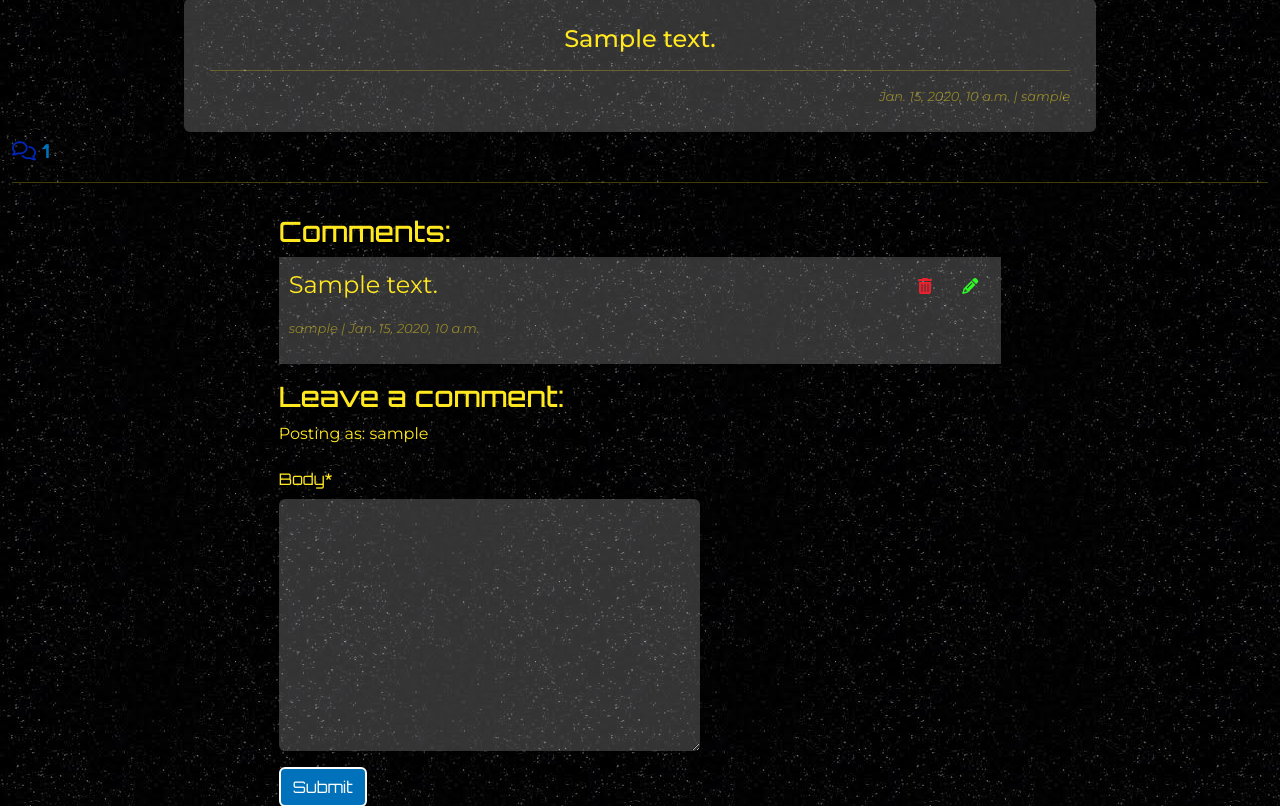
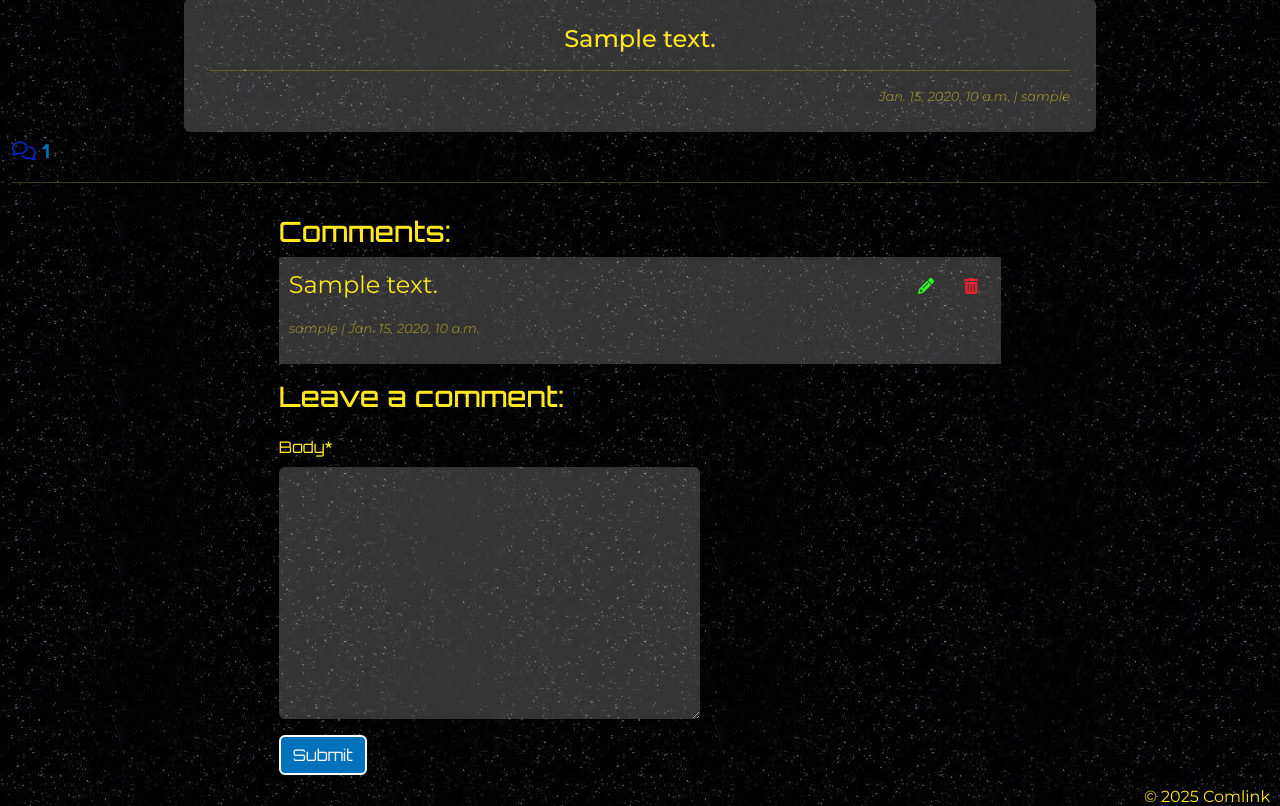
Before and after one commit to Darthspider360/The-Comlink, a Django app: page /1/ in a window 1280 px wide. Shown: the part 67-873 px from the top of the page. Run offline with Django 4.2, Linux system fonts and the light colour scheme; a user stored in the database is signed in; tables that the repository leaves empty hold one stand-in row (values such as "Sample post"); some libraries are stand-ins or nearby versions.

Commit message:
update styling for funtionality

```diff
--- a/feed/templates/feed/post_view.html
+++ b/feed/templates/feed/post_view.html
@@ -58,10 +58,11 @@
 
                 {% if user.is_authenticated and comment.author == user %}
                 <div class="buttons ms-auto">
+                    <button class="btn btn-edit" comment_id="{{ comment.id }}"><i class="fa-solid fa-pencil"
+                            style="color: #2ff924;"></i></button>
                     <button class="btn btn-delete" comment_id="{{ comment.id }}"><i class="fa-solid fa-trash-can"
                             style="color: #eb212e;"></i></button>
-                    <button class="btn btn-edit" comment_id="{{ comment.id }}"><i class="fa-solid fa-pencil"
-                            style="color: #2ff924;"></i></button>
+
                 </div>
                 {% elif user.is_authenticated %}
                 <div class="buttons ms-auto">
@@ -78,7 +79,6 @@
                 <div class="card-body">
                     {% if user.is_authenticated %}
                     <h3>Leave a comment:</h3>
-                    <p>Posting as: {{ user.username }}</p>
                     <form id="commentForm" method="post" style="margin-top: 1.3em;">
                         {{ comment_form | crispy }}
                         {% csrf_token %}
```
